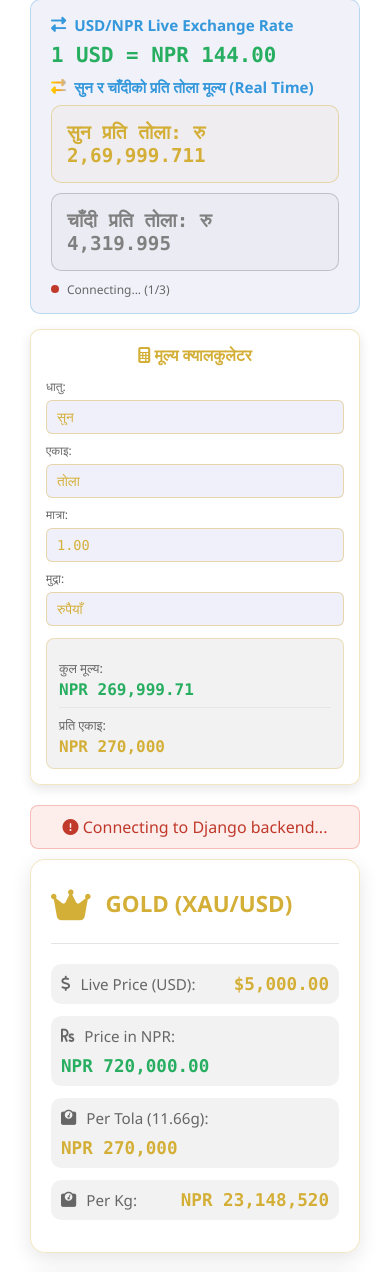
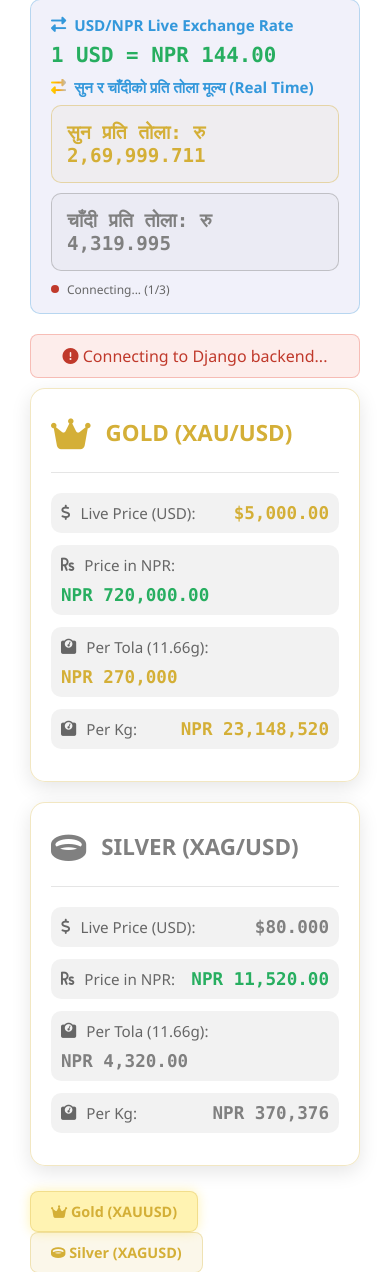
Before and after one commit to rocean007/projectJan26, a Python web app: template templates/index.html in a window 390 px wide. Shown: the part 206-1478 px from the top of the page. Run offline with Jinja, Linux system fonts and the light colour scheme; the template is opened without the code that fills it, so the values that code supplies are empty; some libraries are stand-ins or nearby versions.

Commit message:
modified:   templates/index.html

```diff
--- a/templates/index.html
+++ b/templates/index.html
@@ -743,10 +743,6 @@
         }
 
         @media (max-width: 480px) {
-            .calculator-compact {
-                display: ]none;
-            }
-
             .chart-container {
                 height: 400px; /* UPDATED from 450px */
             }
@@ -755,8 +751,8 @@
                 height: 350px !important; /* UPDATED from 400px */
             }
 
-            .calculator-controls-compact {
-                grid-template-columns: 1fr;
+            .calculator-compact {
+                display: none;
             }
 
             .result-row-compact {
@@ -846,7 +842,7 @@
 
                     <div class="calculator-input-compact">
                         <label>मात्रा:</label>
-                        <input type="number" id="calc-amount-compact" min="0.01" step="0.01" value="1.00">
+                        <input type="number" id="calc-amount-compact" min="0" step="1" value="1+">
                     </div>
 
                     <div class="calculator-input-compact">
@@ -1003,8 +999,6 @@
         </footer>
     </div>
 
-    <!-- JavaScript Section - FIXED for Django Backend -->
-        <!-- JavaScript Section - FIXED for Django Backend -->
     <script>
         (function() {
             'use strict';
@@ -1021,9 +1015,6 @@
             let currentSymbol = "XAUUSD";
             let tvWidget = null;
 
-            // IMPORTANT: Use relative URL for Django backend
-            // When HTML is served by Django, use relative path
-            // When testing locally, adjust this to match your setup
             const DJANGO_BACKEND_URL = '/api/prices/';
 
             // Cache for prices
@@ -1391,10 +1382,6 @@
                 const amountInput = document.getElementById('calc-amount-compact');
                 let amount = parseFloat(amountInput.value) || 1;
 
-                // Validate amount
-                amount = Math.max(0.01, Math.min(1000000, amount));
-                amountInput.value = amount.toFixed(2);
-
                 const currency = document.getElementById('calc-currency-compact').value;
 
                 // Get unit price DIRECTLY from backend data
@@ -1486,10 +1473,6 @@
 
                 const amountInput = document.getElementById('calc-amount-compact');
                 let amount = parseFloat(amountInput.value) || 1;
-
-                // Validate amount
-                amount = Math.max(0.01, Math.min(1000000, amount));
-                amountInput.value = amount.toFixed(2);
 
                 const currency = document.getElementById('calc-currency-compact').value;
 
@@ -1680,9 +1663,6 @@
 
                 calcAmountCompact.addEventListener('blur', function() {
                     let value = parseFloat(this.value) || 1;
-                    value = Math.max(0.01, Math.min(1000000, value));
-                    this.value = value.toFixed(2);
-                    // Use backend data if available, otherwise fallback
                     fetchPricesFromBackend().then(prices => {
                         if (prices && prices.gold_usd) {
                             updateCompactCalculatorWithBackendData(prices);
```
